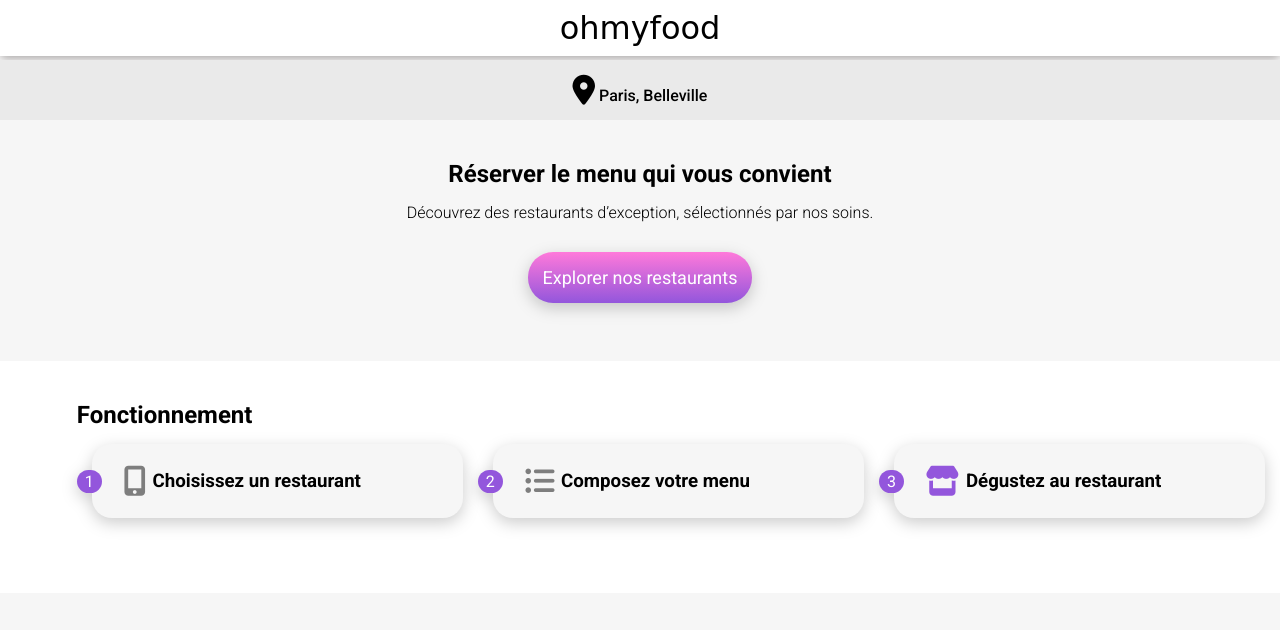
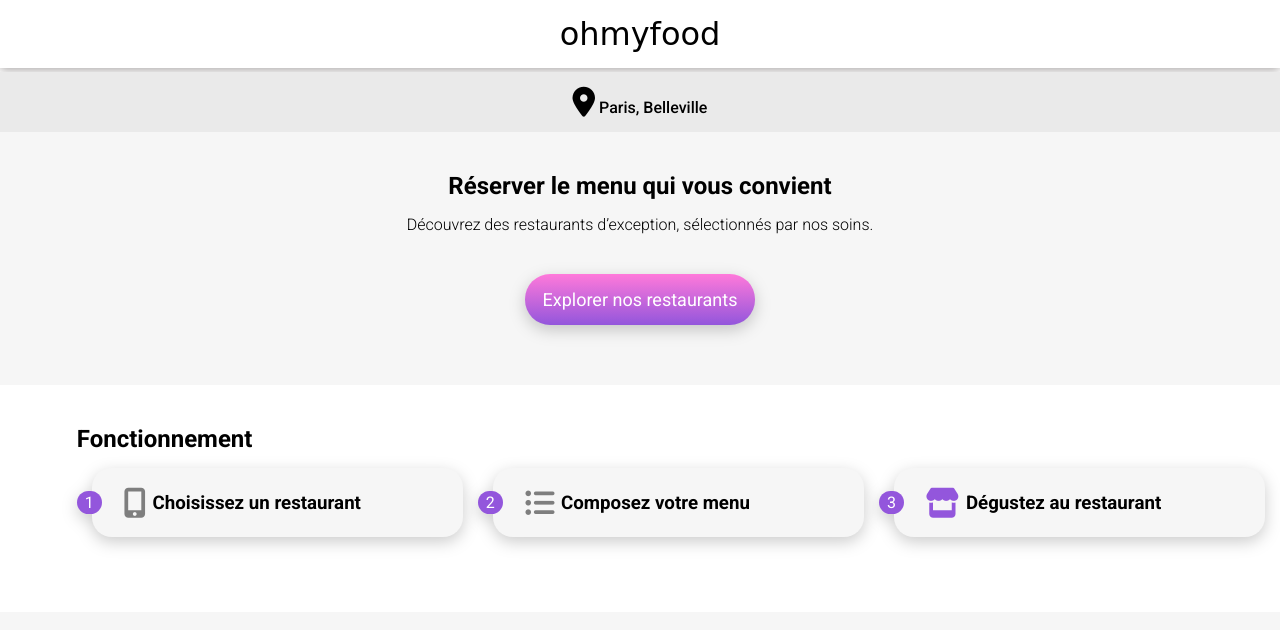
Before and after one commit to JoanVigne/ohMyFood, a website: page index.html in a window 1280 px wide. Shown: the top 630 px of the page. Drawn offline with Linux system fonts and the light colour scheme; a web font is replaced by a local one.

Commit message:
margin header etc

```diff
--- a/index.html
+++ b/index.html
@@ -44,9 +44,7 @@
         <p>
           Découvrez des restaurants d’exception, sélectionnés par nos soins.
         </p>
-        <button class="bigBtn">
-          <a href="#restaurant">Explorer nos restaurants</a>
-        </button>
+        <a href="#restaurant" class="bigBtn"> Explorer nos restaurants </a>
       </section>
       <!-- section 2 fonctionnement -->
       <section class="fonctionnement">
--- a/sass/accueil.scss
+++ b/sass/accueil.scss
@@ -17,8 +17,8 @@ section h4 {
 header {
     .logo {
        font-weight: 400;
-       padding: 9px;
-       box-shadow: 0 3px 10px rgb(168 165 165);
+       padding: 15px;
+       box-shadow: 0 2px 10px rgb(168 165 165);
        margin-bottom: 4px;
    }
    .localisation {
@@ -30,7 +30,8 @@ header {
 
 //section 1 :
 .explorer {
-
+    display: flex;
+    flex-direction: column;
     h2 {
         padding: 40px 50px 15px;
     }
@@ -39,9 +40,9 @@ header {
         font-size: larger;
         padding: 0 20px;
     }
-
-
-
+    .bigBtn {
+        margin: 40px auto 60px;
+    }
 }
 //section 2 :
 .fonctionnement {
@@ -58,14 +59,17 @@ header {
         border-radius: 25px;
     }
     .cardContainer {
-
+        display: flex;
+        flex-direction: column;
+        align-items: center;
+        justify-content: space-around;
         .stepCard{
             display: flex;
             align-items: center;
             width: 85%;
             max-width: 400px;
-            height: 3em;
-            margin: 12px auto auto 21px;
+
+            margin-top: 32px;
             padding: 13px 0;
             @include radius(20px);
             @include boxShadow;
@@ -135,20 +139,8 @@ header {
 @media (min-width: 768px) {
 
     .explorer {
-
         p {
             font-size: initial;
-        }
-    }
-    .fonctionnement {
-        display: flex;
-        flex-direction: column;
-        align-items: baseline;
-        .cardContainer {
-            display: flex;
-        }
-        .stepCard {
-            width:auto;
         }
     }
     .restaurants {
@@ -171,9 +163,10 @@ header {
 @media only screen and (min-width: 1024px) {
 
 .fonctionnement {
-    margin-left: 6%;
+        margin-left: 6%;
     .cardContainer {
         width: 100%;
+        flex-direction: row;
         .stepCard {
         padding-right: 40px;
         margin: 15px;
--- a/sass/restaurants.scss
+++ b/sass/restaurants.scss
@@ -9,23 +9,24 @@ header {
   display: flex;
   align-items: center;
   font-weight: 400;
-
-  i {
-    font-size: x-large;
-    padding: 20px;
+  padding: 33px 0;
+  .fa-arrow-left {
+    font-size: large;
+    padding-left: 15px;
   }
   .logo {
     position: absolute;
     left: 50%;
     margin-left: -90px;
     width: 180px;
+
   }
 }
 
 .photoResto {
   width: 100%;
   /*     z-index: -1; */
-  max-height: 400px;
+  max-height: 330px;
   object-fit: cover;
 }
 
@@ -54,7 +55,7 @@ header {
   .containerMenus {
     margin-bottom: 50px;
     h3 {
-      font-weight: 400;
+      font-weight: 300;
     }
     .underline {
       border: 2px solid $color-validated;
@@ -87,7 +88,7 @@ header {
           }
           h4 {
             padding: 3px 0;
-            font-size: 18px;
+            font-size: 16px;
           }
           .detailPrix {
             display: flex;
@@ -161,6 +162,6 @@ footer {
 }
 @media only screen and (min-width: 1024px) {
     .menu {
-        margin: 0 10%;
+        margin: 0 13%;
     }
 }
--- a/sass/style.scss
+++ b/sass/style.scss
@@ -75,9 +75,7 @@ i {
     @include boxShadow;
     @include buttonGradient($color-pink, $color-purple );
     @include radius(25px);
-       a {
         color: $color-white;
-       }
 
     /* animations */
     transition: all 550ms;
```
Also changed, not shown: assets/css/accueil.css, assets/css/animation.css, assets/css/footer.css, assets/css/restaurants.css, assets/css/style.css.
